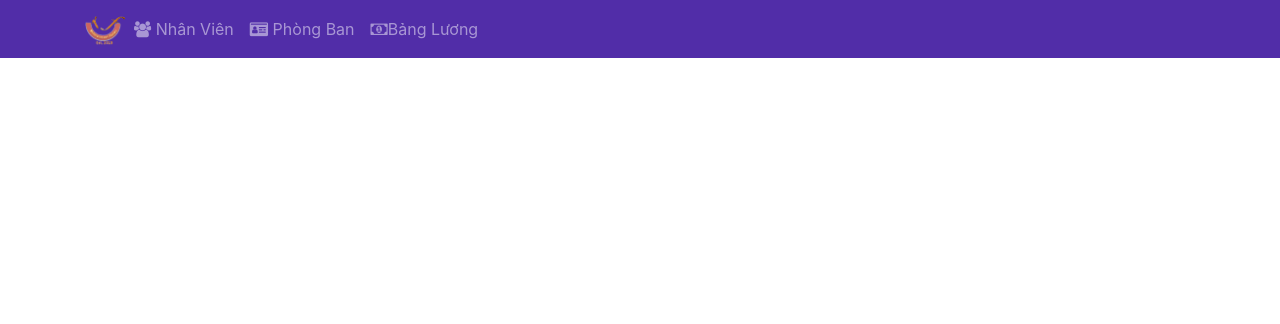
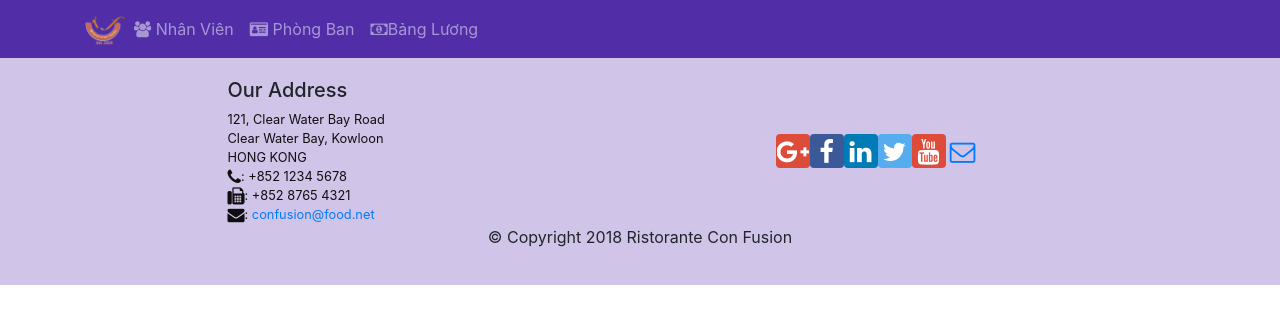
Before and after one commit to sonth38/FUNiXReactJSASM, a React (Create React App) app: page / in a window 1280 px wide. Shown: the top 324 px of the page. Built offline with nearby package versions, Linux system fonts and the light colour scheme.

Commit message:
Footer Component

```diff
--- /dev/null
+++ b/src/component/Footer.js
@@ -0,0 +1,43 @@
+import React from 'react';
+import { Link } from 'react-router-dom';
+
+
+function Footer(props) {
+    return(
+    <div className="footer">
+        <div className="container">
+            <div className="row justify-content-center">
+                <div className="col-7 col-sm-5">
+                    <h5>Our Address</h5>
+                    <address>
+		              121, Clear Water Bay Road<br />
+		              Clear Water Bay, Kowloon<br />
+		              HONG KONG<br />
+		              <i className="fa fa-phone fa-lg"></i>: +852 1234 5678<br />
+		              <i className="fa fa-fax fa-lg"></i>: +852 8765 4321<br />
+		              <i className="fa fa-envelope fa-lg"></i>: <a href="mailto:confusion@food.net">
+                         confusion@food.net</a>
+                    </address>
+                </div>
+                <div className="col-12 col-sm-4 align-self-center">
+                    <div className="text-center">
+                        <a className="btn btn-social-icon btn-google" href="http://google.com/+"><i className="fa fa-google-plus"></i></a>
+                        <a className="btn btn-social-icon btn-facebook" href="http://www.facebook.com/profile.php?id="><i className="fa fa-facebook"></i></a>
+                        <a className="btn btn-social-icon btn-linkedin" href="http://www.linkedin.com/in/"><i className="fa fa-linkedin"></i></a>
+                        <a className="btn btn-social-icon btn-twitter" href="http://twitter.com/"><i className="fa fa-twitter"></i></a>
+                        <a className="btn btn-social-icon btn-google" href="http://youtube.com/"><i className="fa fa-youtube"></i></a>
+                        <a className="btn btn-social-icon" href="mailto:"><i className="fa fa-envelope-o"></i></a>
+                    </div>
+                </div>
+            </div>
+            <div className="row justify-content-center">
+                <div className="col-auto">
+                    <p>© Copyright 2018 Ristorante Con Fusion</p>
+                </div>
+            </div>
+        </div>
+    </div>
+    )
+}
+
+export default Footer;
--- a/src/component/Main.js
+++ b/src/component/Main.js
@@ -1,11 +1,17 @@
 import React, { Component } from "react";
 import Header from "./Header";
+import Footer from "./Footer";
+import { Switch, Route, Redirect } from 'react-router-dom';
+
 
 
 class Main extends Component{
     render(){
         return(
-            <Header />
+            <div>
+                <Header />
+                <Footer />
+            </div>
         );
     }
 }
```
